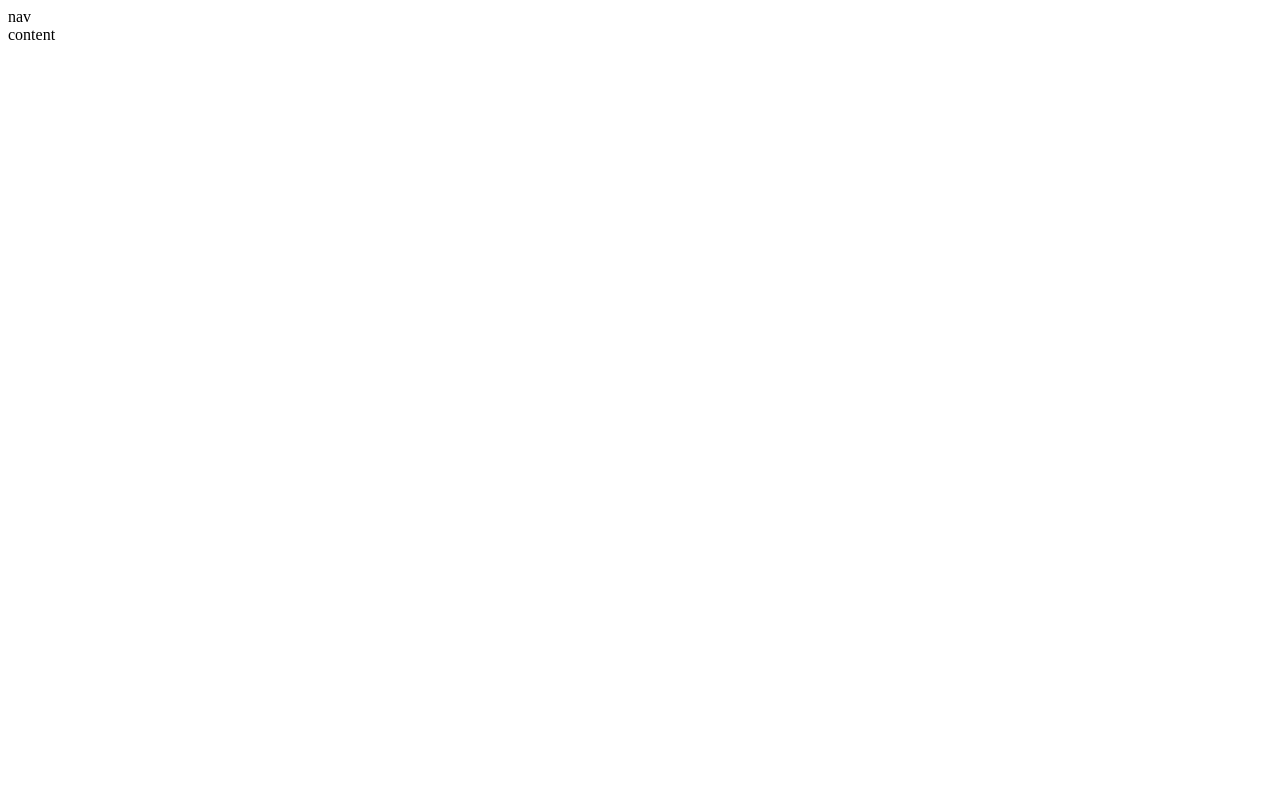
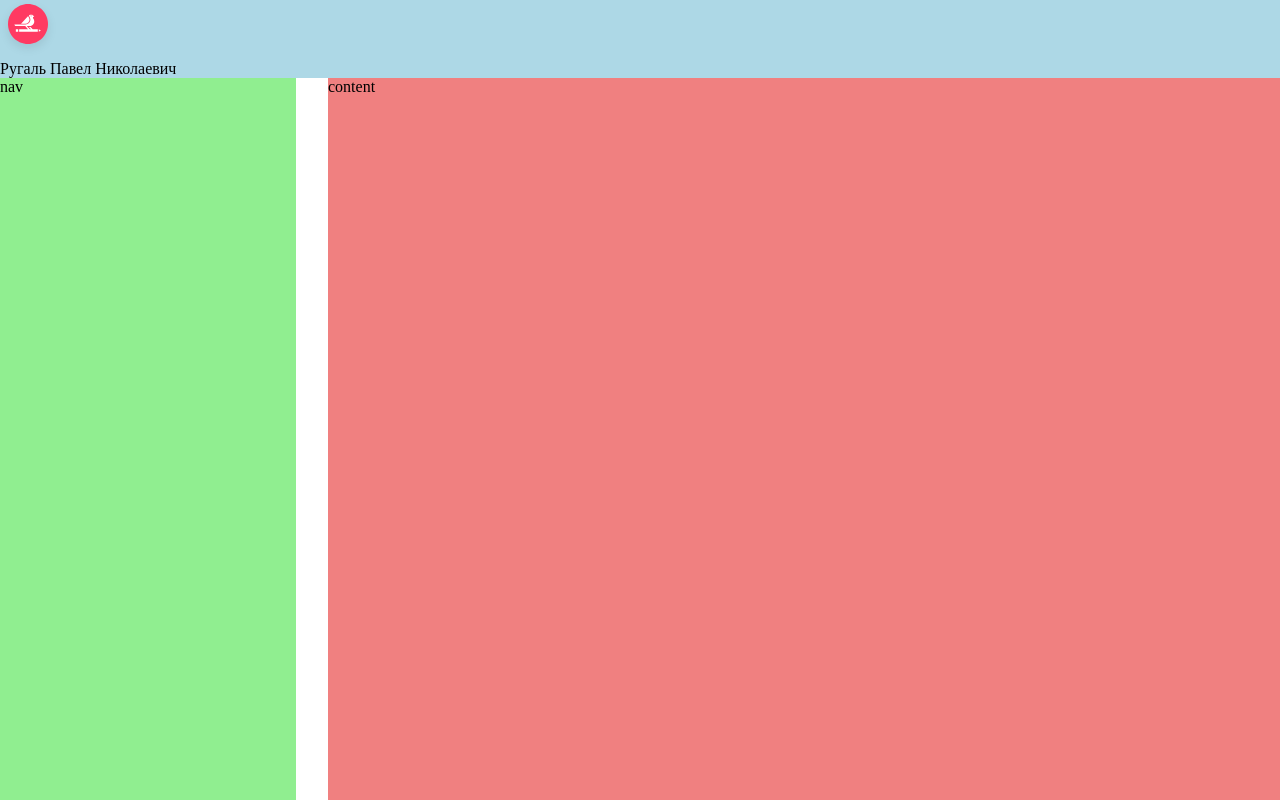
Before and after one commit to Icebaby42rus/test-project, a website built with webpack: page src/index.html in a window 1280 px wide. Built offline with nearby package versions, Linux system fonts and the light colour scheme.

Commit message:
add styles for grid

```diff
--- a/src/index.html
+++ b/src/index.html
@@ -1,18 +1,26 @@
 <!DOCTYPE html>
 <html lang="ru">
+
 <head>
   <meta charset="UTF-8">
   <meta http-equiv="X-UA-Compatible" content="IE=edge">
   <meta name="viewport" content="width=device-width, initial-scale=1.0">
+
+  <link rel="icon" href="img/logo.svg" type="image/svg+xml">
+
   <title>Тестовое задание</title>
 </head>
+
 <body>
   <header class="header">
-        <div class="header__logo"></div>
-        <div class="header__fio"></div>
+    <div class="header__logo">
+      <img src="./img/logo.svg" alt="">
+    </div>
+    <div class="header__fio">Ругаль Павел Николаевич</div>
     <div class="header__menu"></div>
   </header>
   <nav class="navigation">nav</nav>
   <main class="content">content</main>
 </body>
+
 </html>
--- a/src/index.scss
+++ b/src/index.scss
@@ -0,0 +1,73 @@
+body {
+	display: grid;
+	grid-template-areas:
+		'header header'
+		'nav content';
+	grid-template-rows: auto 1fr;
+	justify-content: center;
+	height: 100vh;
+	margin: 0;
+	padding: 0;
+	.header {
+		grid-area: header;
+		background-color: lightblue;
+	}
+	.navigation {
+		grid-area: nav;
+		background-color: lightgreen;
+	}
+
+	.content {
+		grid-area: content;
+		background-color: lightcoral;
+	}
+}
+
+@media screen and (max-width: 736px) {
+	body {
+		grid-template-rows: auto auto 1fr;
+		grid-template-columns: repeat(4, 1fr);
+		grid-column-gap: 24px;
+		grid-template-areas:
+		'header'
+		'nav'
+		'content';
+		.header,
+		.navigation,
+		.content {
+			grid-column: span 4;
+		}
+	}
+}
+
+@media screen and (min-width: 736px) {
+	body {
+		grid-template-columns: repeat(8, minmax(56px, 88px));
+		grid-column-gap: 32px;
+		.header {
+			grid-column: span 8;
+		}
+		.navigation {
+			grid-column: span 2;
+		}
+		.content {
+			grid-column: span 6;
+		}
+	}
+}
+
+@media screen and (min-width: 1200px) {
+	body {
+		grid-template-columns: repeat(12, minmax(60px, 80px));
+		grid-column-gap: 32px;
+		.header {
+			grid-column: span 12;
+		}
+		.navigation {
+			grid-column: span 3;
+		}
+		.content {
+			grid-column: span 9;
+		}
+	}
+}
```
Also changed, not shown: README.md, package.json (indentation only), src/img/logo.svg (added), src/index.css (added), 1 other file. Lines whose indentation alone changed are shown as unchanged.
